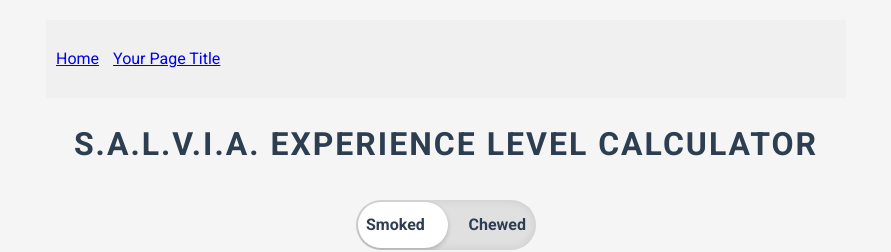
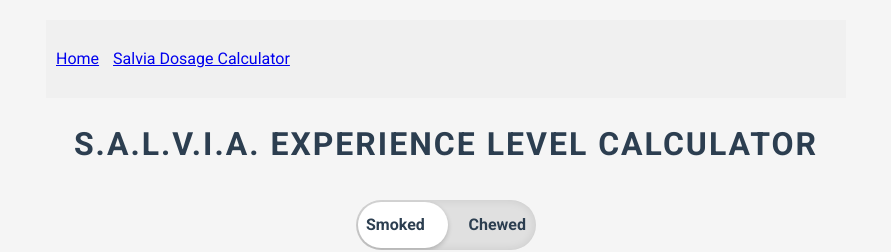
Before and after one commit to junovhs/pooltool, a Jekyll site: the page built from pages/salviadosage.html, in a window 1280 px wide. Shown: the top 252 px of the page, without its empty margins (194-1085 px from the left). Built offline with Jekyll 4.4.1, drawn with Linux system fonts in a browser that asks for light colours.

Commit message:
Update salviadosage.html

```diff
--- a/pages/salviadosage.html
+++ b/pages/salviadosage.html
@@ -1,6 +1,6 @@
 ---
 layout: default
-title: Your Page Title
+title: Salvia Dosage Calculator
 ---
 <html><head><base href="https://salviadosage.com/"><title>S.A.L.V.I.A. Experience Level Calculator</title>
 <style>
```
